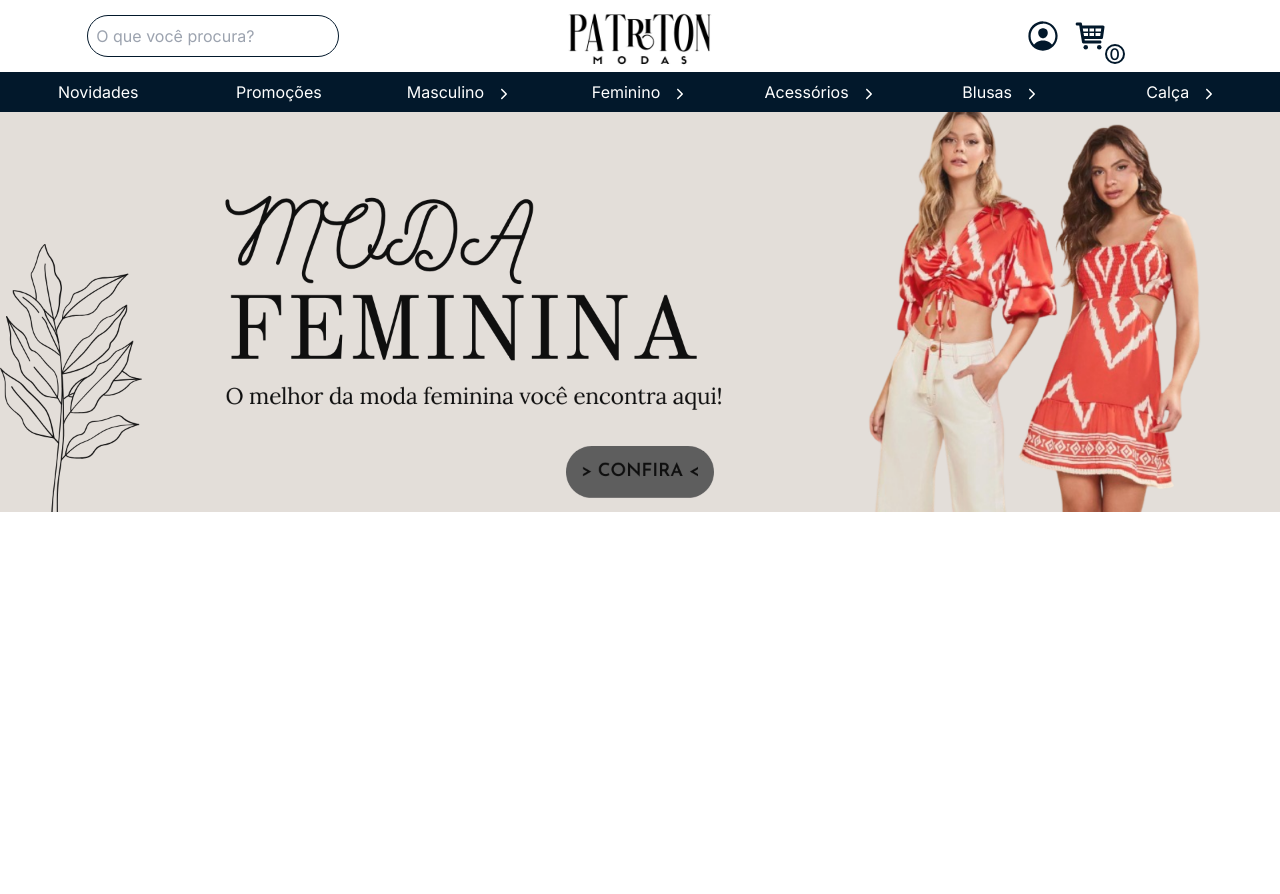
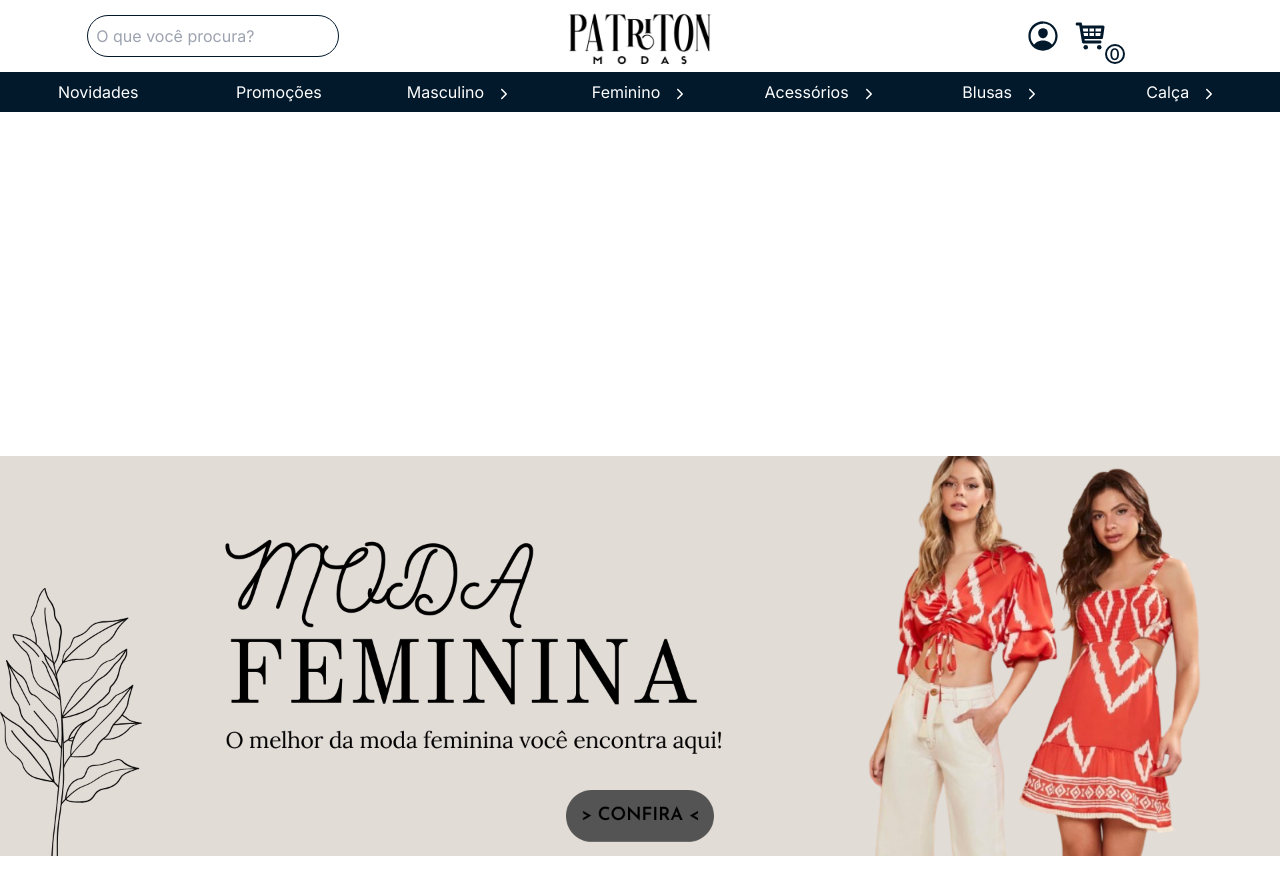
Before and after one commit to cristianomggrandi/patritonmodas, a Next.js app: page / in a window 1280 px wide. Shown: the top 894 px of the page. Before the commit the page ends 800 px from the top, so only its background shows below. Built offline with nearby package versions, Linux system fonts and the light colour scheme.

Commit message:
Mover todas as tags main para layout

```diff
--- a/src/app/cadastro/page.tsx
+++ b/src/app/cadastro/page.tsx
@@ -1,8 +1,8 @@
 import Input from "@/components/Input"
+import prisma from "@/lib/prisma"
+import AuthService from "@/modules/auth/session/session-token"
 import bcrypt from "bcrypt"
 import { redirect } from "next/navigation"
-import prisma from "@/lib/prisma"
-import AuthService from "@/modules/auth/session/session-token"
 
 export default function Cadastro() {
     async function createAccount(formData: FormData) {
@@ -38,7 +38,6 @@
     }
 
     return (
-        <main className="flex-1 flex items-center justify-center p-6">
         <div className="flex flex-col gap-6 min-w-[30%] max-w-36 p-4 rounded-lg shadow-md shadow-primary">
             <h1 className="text-3xl text-center text-primary font-semibold">Crie sua conta</h1>
             <form action={createAccount} className="flex flex-col gap-3">
@@ -69,6 +68,5 @@
                 </div>
             </form>
         </div>
-        </main>
     )
 }
--- a/src/app/components/carousel.tsx
+++ b/src/app/components/carousel.tsx
@@ -28,7 +28,7 @@
     }
 
     return (
-        <div className="w-full overflow-hidden">
+        <div className="h-full w-full overflow-hidden">
             <Link href={imageArray[imageIndex].link}>
                 <div className="w-full h-full">
                     {imageArray.map((image, index) => (
--- a/src/app/layout.tsx
+++ b/src/app/layout.tsx
@@ -1,9 +1,8 @@
 import type { Metadata } from "next"
 import { Inter } from "next/font/google"
-import "./globals.css"
 import Header from "./components/header"
 import { CartContextProvider } from "./contexts/CartContext"
-import CartDetails from "./components/cart-details"
+import "./globals.css"
 
 const inter = Inter({ subsets: ["latin"] })
 
@@ -23,7 +22,9 @@
                 <body className={`${inter.className} min-h-screen flex flex-col `}>
                     {/* overflow-hidden ??? */}
                     <Header />
-                    {children}
+                    <main className="flex flex-col flex-1 items-center justify-center">
+                        {children}
+                    </main>
                 </body>
             </CartContextProvider>
         </html>
--- a/src/app/login/page.tsx
+++ b/src/app/login/page.tsx
@@ -1,9 +1,9 @@
 import Input from "@/components/Input"
+import prisma from "@/lib/prisma"
+import AuthService from "@/modules/auth/session/session-token"
+import bcrypt from "bcrypt"
 import Link from "next/link"
-import bcrypt from "bcrypt"
 import { redirect } from "next/navigation"
-import AuthService from "@/modules/auth/session/session-token"
-import prisma from "@/lib/prisma"
 import RecoverPassword from "./components/recover-password-button"
 
 export type InfoType = {
@@ -71,18 +71,11 @@
 
 export default function Login() {
     return (
-        <main className="flex-1 flex items-center justify-center h-full p-6">
         <div className="flex flex-col gap-6 min-w-[30%] max-w-36 p-4 rounded-lg shadow-md shadow-primary">
             <h1 className="text-3xl text-center text-primary font-semibold">Faça Login</h1>
             <form action={login} className="flex flex-col gap-3">
                 <Input id="login-email" name="email" label="E-mail" type="email" required />
-                    <Input
-                        id="login-password"
-                        name="password"
-                        label="Senha"
-                        type="password"
-                        required
-                    />
+                <Input id="login-password" name="password" label="Senha" type="password" required />
                 <RecoverPassword recoverPassword={recoverPassword} />
                 <div className="w-full">
                     <button
@@ -100,6 +93,5 @@
                 </Link>
             </form>
         </div>
-        </main>
     )
 }
--- a/src/app/page.tsx
+++ b/src/app/page.tsx
@@ -1,10 +1,5 @@
 import Carousel from "./components/carousel"
-import CartDetails from "./components/cart-details"
 
 export default function Home() {
-    return (
-        <main className="flex-1 relative flex flex-col items-center justify-between bg-white text-black overflow-hidden">
-            <Carousel />
-        </main>
-    )
+    return <Carousel />
 }
--- a/src/app/perfil/page.tsx
+++ b/src/app/perfil/page.tsx
@@ -28,7 +28,6 @@
     if (!user) redirect("/")
 
     return (
-        <main className="flex-1 flex items-center justify-center p-6">
             <div className="flex flex-col gap-6 min-w-[30%] max-w-36 p-4 rounded-lg shadow-md shadow-primary">
                 <h1 className="text-3xl text-center text-primary font-semibold">Perfil</h1>
                 <h2 className="text-2xl text-primary font-semibold">{user.name}</h2>
@@ -48,6 +47,5 @@
                     </ul>
                 </div>
             </div>
-        </main>
     )
 }
--- a/src/app/produto/[idProduto]/page.tsx
+++ b/src/app/produto/[idProduto]/page.tsx
@@ -30,8 +30,7 @@
     }
 
     return (
-        <main>
-            <div className="flex p-16 gap-12">
+        <div className="flex p-6 gap-12">
             <div className="flex w-1/2 justify-end">
                 <Image src="/roupafeminina.jpg" alt="Imagem product" height={425} width={240} />
             </div>
@@ -48,6 +47,5 @@
                 </div>
             </div>
         </div>
-        </main>
     )
 }
```
Lines whose indentation alone changed are shown as unchanged.
